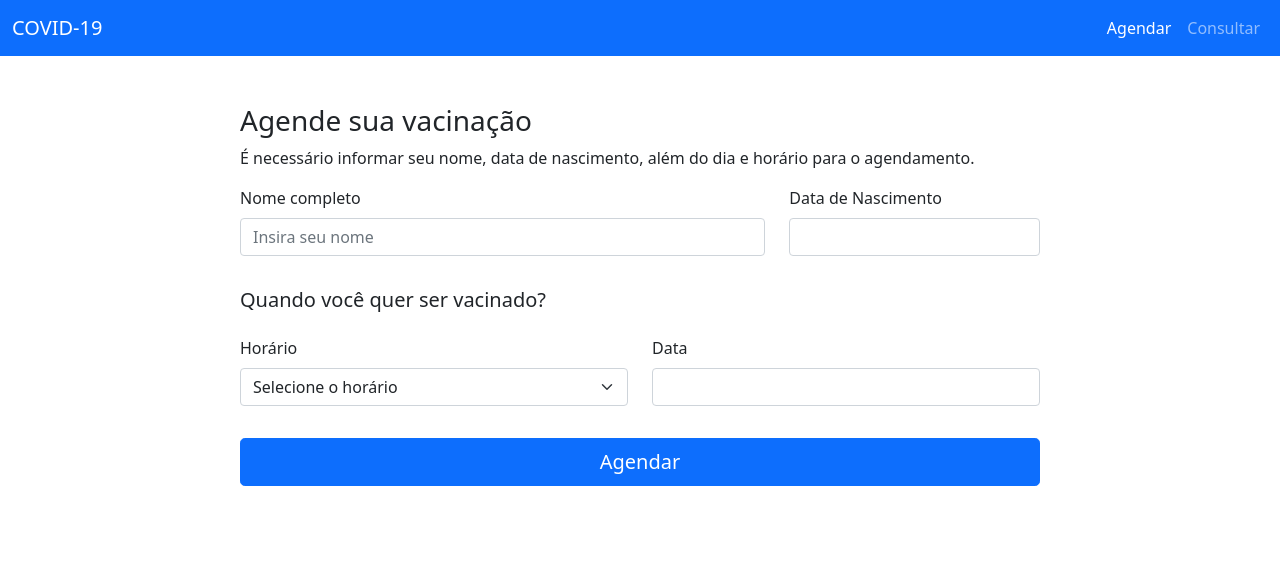
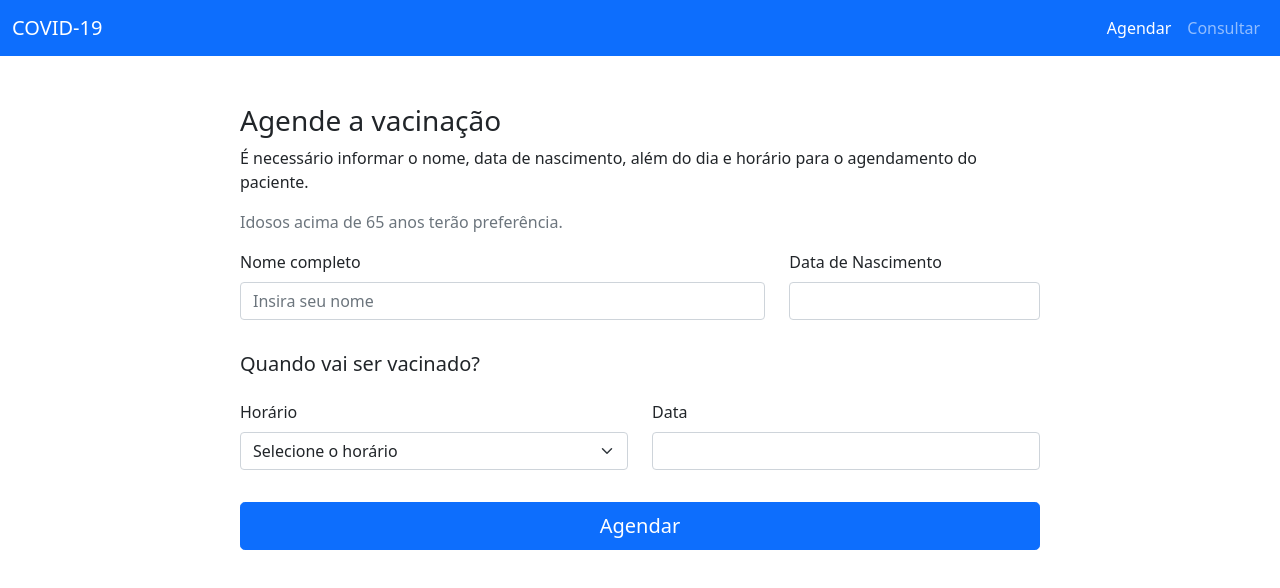
Before and after one commit to GeraldoMGN/covid-19-pitang-challange, a React (Create React App) app in the folder frontend/: page /schedule in a window 1280 px wide. Shown: the top 588 px of the page. Built offline with nearby package versions, Linux system fonts and the light colour scheme.

Commit message:
Change texts for consistency

```diff
--- a/frontend/src/pages/ListingPage/components/ScheduleSituationSelect.jsx
+++ b/frontend/src/pages/ListingPage/components/ScheduleSituationSelect.jsx
@@ -26,7 +26,8 @@ const SituationSelect = ({ data }) => {
   return (
     <select className={`form-select mb-3 ${validationClassName()}`} onChange={onChange} value={selected}>
       <option value="scheduled">Agendado</option>
-      <option value="vaccinated">Atendido e Vacinado</option>
+      <option value="missed">Não compareceu</option>
+      <option value="vaccinated">Atendido e vacinado</option>
       <option value="not_vaccinated">Atendido e não vacinado</option>
     </select>
   );
--- a/frontend/src/pages/SchedulePage/components/ScheduleForm.jsx
+++ b/frontend/src/pages/SchedulePage/components/ScheduleForm.jsx
@@ -20,10 +20,10 @@ const ScheduleForm = ({ onSubmissionError }) => {
         const errors = {};
 
         if (!values.name) {
-          errors.name = 'Insira seu nome';
+          errors.name = 'Insira o nome do paciente';
         }
         if (!values.dateOfBirth) {
-          errors.dateOfBirth = 'Insira sua data de nascimento';
+          errors.dateOfBirth = 'Insira a data de nascimento do paciente';
         }
         if (!values.vaccinationTime) {
           errors.vaccinationTime = 'Insira o horário de vacinação';
@@ -87,7 +87,7 @@ const ScheduleForm = ({ onSubmissionError }) => {
               </div>
             </div>
             <div className="row my-3">
-              <h5>Quando você quer ser vacinado?</h5>
+              <h5>Quando vai ser vacinado?</h5>
             </div>
             <div className="row">
               <div className="col-12 col-sm-6 mb-3">
--- a/frontend/src/pages/SchedulePage/index.jsx
+++ b/frontend/src/pages/SchedulePage/index.jsx
@@ -7,10 +7,13 @@ const SchedulePage = () => {
   return (
     <div className="container mt-5">
       <div className={scheduleContainer}>
-        <h3>Agende sua vacinação</h3>
+        <h3>Agende a vacinação</h3>
         <p>
-          É necessário informar seu nome, data de nascimento, além do dia e
-          horário para o agendamento.
+          É necessário informar o nome, data de nascimento, além do dia e
+          horário para o agendamento do paciente.
+        </p>
+        <p className="text-secondary">
+          Idosos acima de 65 anos terão preferência.
         </p>
       </div>
       <div className={scheduleContainer}>
```
